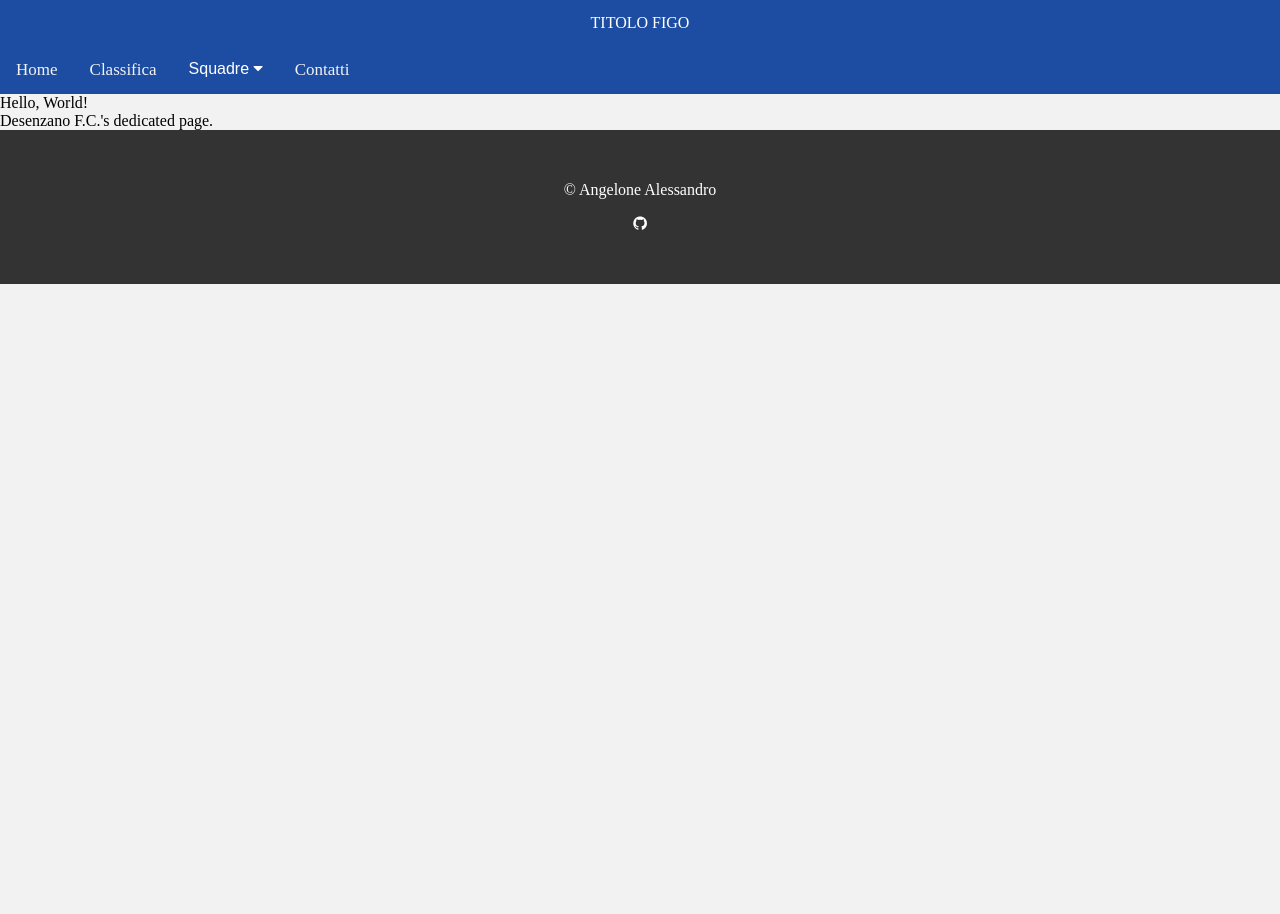
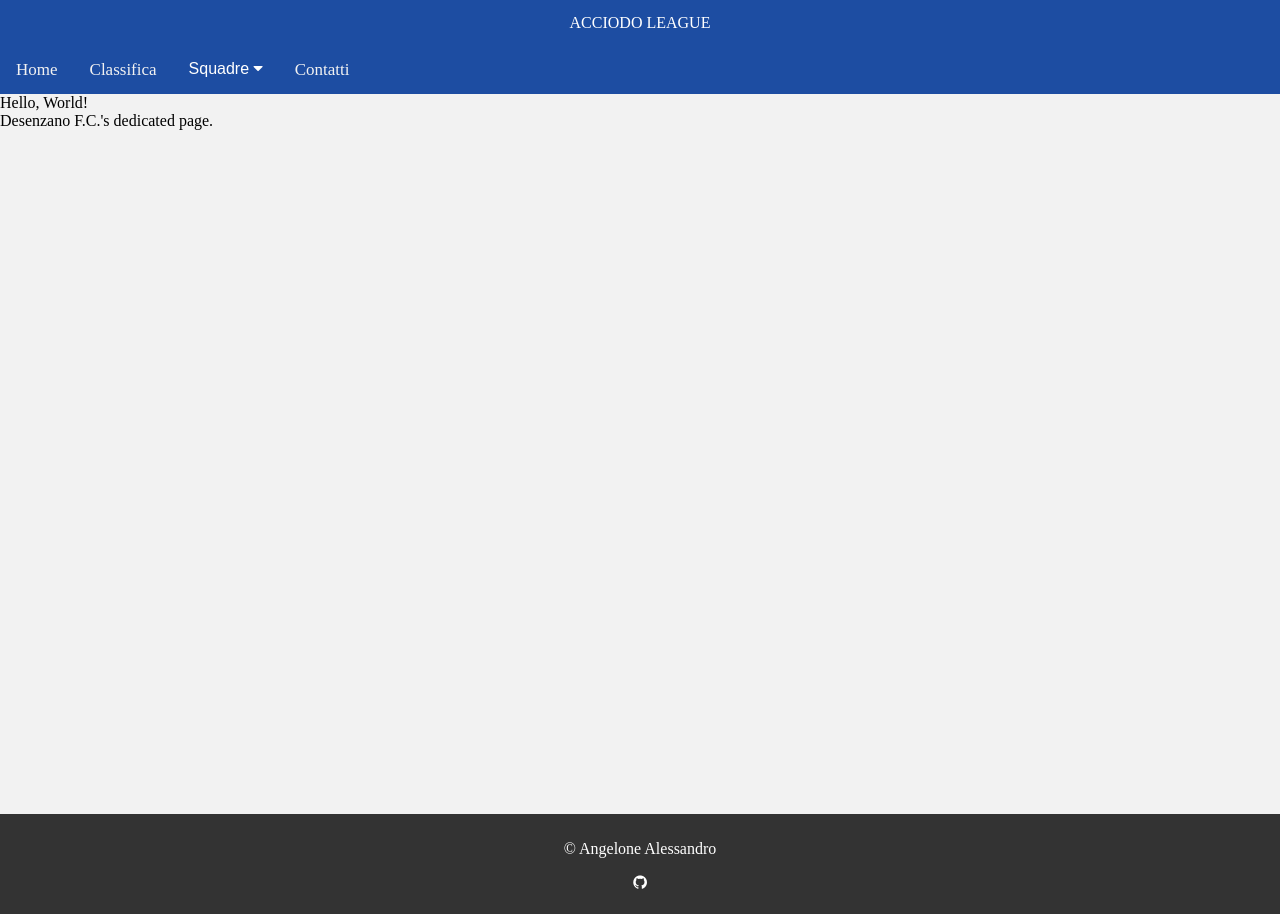
Before and after one commit to Chuffo/acciodoleague, a plain HTML site: page teams/desenzanofc.html in a window 1280 px wide. Before the commit the page ends 800 px from the top, so only its background shows below. Drawn offline with Linux system fonts and the light colour scheme.

Commit message:
Still trying to fix footer

```diff
--- a/style.css
+++ b/style.css
@@ -1,4 +1,8 @@
 /* Basic page layout */
+html, body {
+	height: 100%;
+}
+
 body {
 	margin: 0;
 	background-color: #F2F2F2;
@@ -10,15 +14,39 @@ body {
 	padding: 14px 16px;
 }
 
-.default-footer {
+#main {
+	/*height: 100% - 80px;*/
+	min-height: 100%;
+	margin-bottom: -80px;
+}
+
+/*#main:after {
+	content: "";
+	display: block;
+}*/
+
+#default-footer, #main:after {
+	height: 80px;
+}
+
+#default-footer {
 	background-color: #333;
-	padding: 35px 40px;
+	padding: 10px 15px;
 	text-align: center;
 	color: white;
-	bottom: 0;
+	/*height: 80px;*/
+	/*top: 100%;*/
+	/*bottom: -80px;*/
+	/*position: bottom;
+	height: 80px;
+	background-color: #333;*/
+	/*padding: 10px 15px;
+	text-align: center;
+	color: white;
+	width: 100%;*/
 }
 
-.default-footer a {
+#default-footer a {
 	text-decoration: none;
 	color: inherit;
 }
--- a/teams/desenzanofc.html
+++ b/teams/desenzanofc.html
@@ -7,7 +7,7 @@
 </head>
 <body>
 	<div class="titlebar">
-		<center>TITOLO FIGO</center>
+		<center>ACCIODO LEAGUE</center>
 	</div>
 
 	<div class="navbar_container">
@@ -37,10 +37,11 @@
 		</nav>
 	</div>
 
+	<div id="main">
 	Hello, World!<br>
 	Desenzano F.C.'s dedicated page.
-
-	<footer class="default-footer">
+	</div>
+	<footer id="default-footer">
 		<p>&copy; Angelone Alessandro</p>
 		<p><a href="https://github.com/k3rnel-p4nic/"><i class="fa fa-github"></i></a></p>
 	</footer>
```
Also changed, not shown: index.html (+22 -2 lines), 2 other files.
